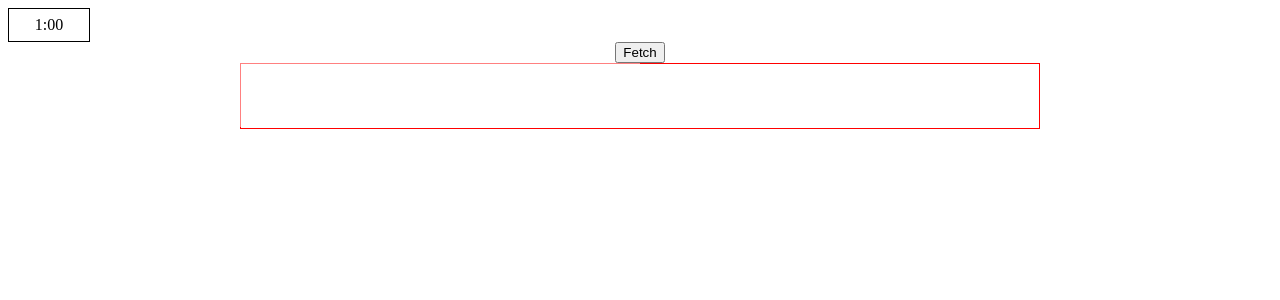
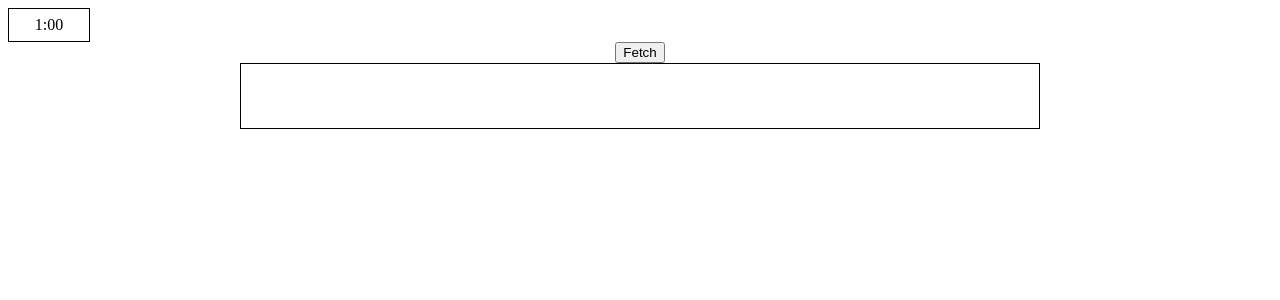
Before and after one commit to mhayakawa1/typing-test, a React (Create React App) app: page / in a window 1280 px wide. Shown: the top 300 px of the page. Built offline with nearby package versions, Linux system fonts and the light colour scheme.

Commit message:
Update index.css

```diff
--- a/src/index.css
+++ b/src/index.css
@@ -21,11 +21,6 @@
   margin: auto;
 }
 
-.mistake{
-  color: red;
-  text-decoration: underline;
-}
-
 .text-body{
   width: 50rem;
   height: auto;
@@ -38,9 +33,9 @@
   font-size: 3rem;
   padding: 0;
   margin: 0;
-  border: 1px solid red;
   width: 100%;
   display: flex;
+  border: 1px solid black;
 }
 
 .typing-input{
@@ -51,24 +46,35 @@
   font-size: 3rem;
   text-align: right;
   font-family: 'Times New Roman', Times, serif;
-  opacity: 50%;
-  color: purple;
+  background-color: rgb(0,0,0,0);
+  color: black;
+  -webkit-text-fill-color: transparent;
   border: none;
   padding: 0 0 .7% 0;
 }
 
-.typing-input:active{
-  border: none;
+.typing-input:focus{
+  outline: none;
+}
+
+.space{
+  min-width: .25em;
 }
 
 .substring1{
-  color: blue;
+  color: black;
   width: 50%;
   text-align: right;
-  overflow: " [..]";
-  direction: rtl;
   padding: 0;
   box-sizing: border-box;
+  direction: rtl;
+  white-space: nowrap;
+  overflow: hidden
+}
+
+.mistake{
+  color: red;
+  text-decoration: underline;
 }
 
 .substring2{
```
